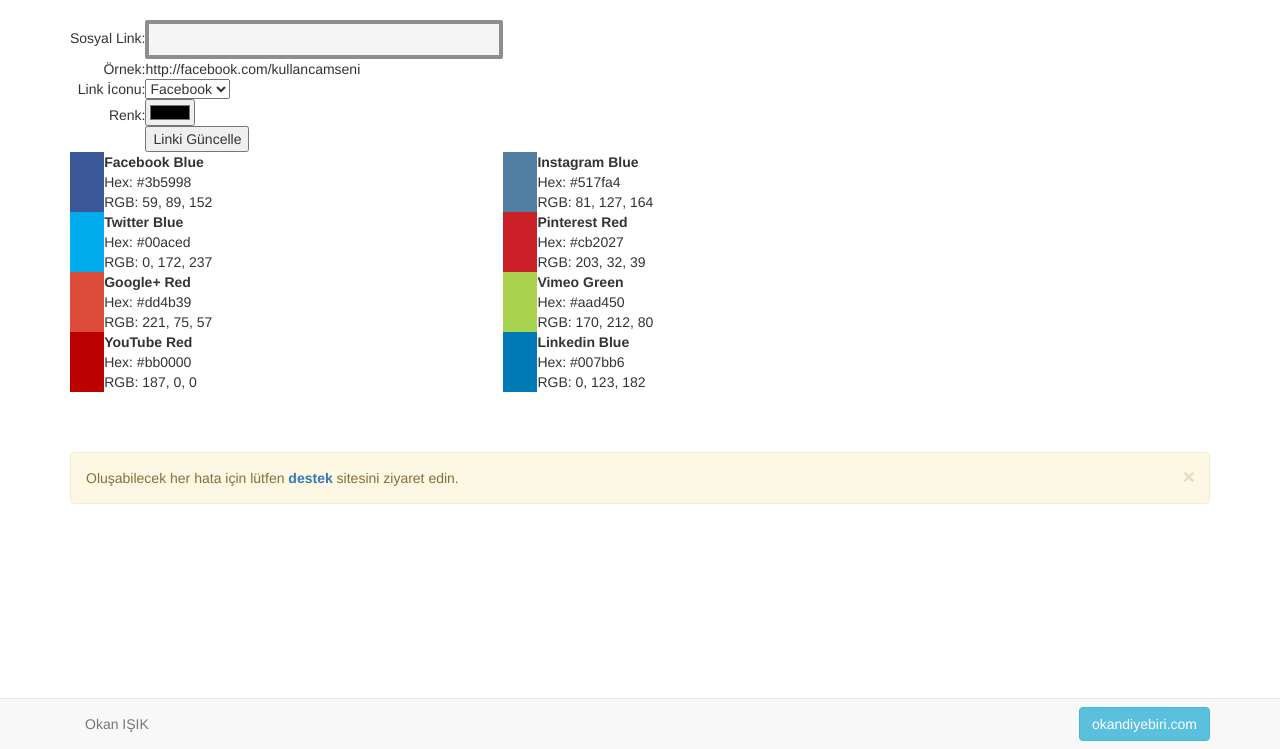
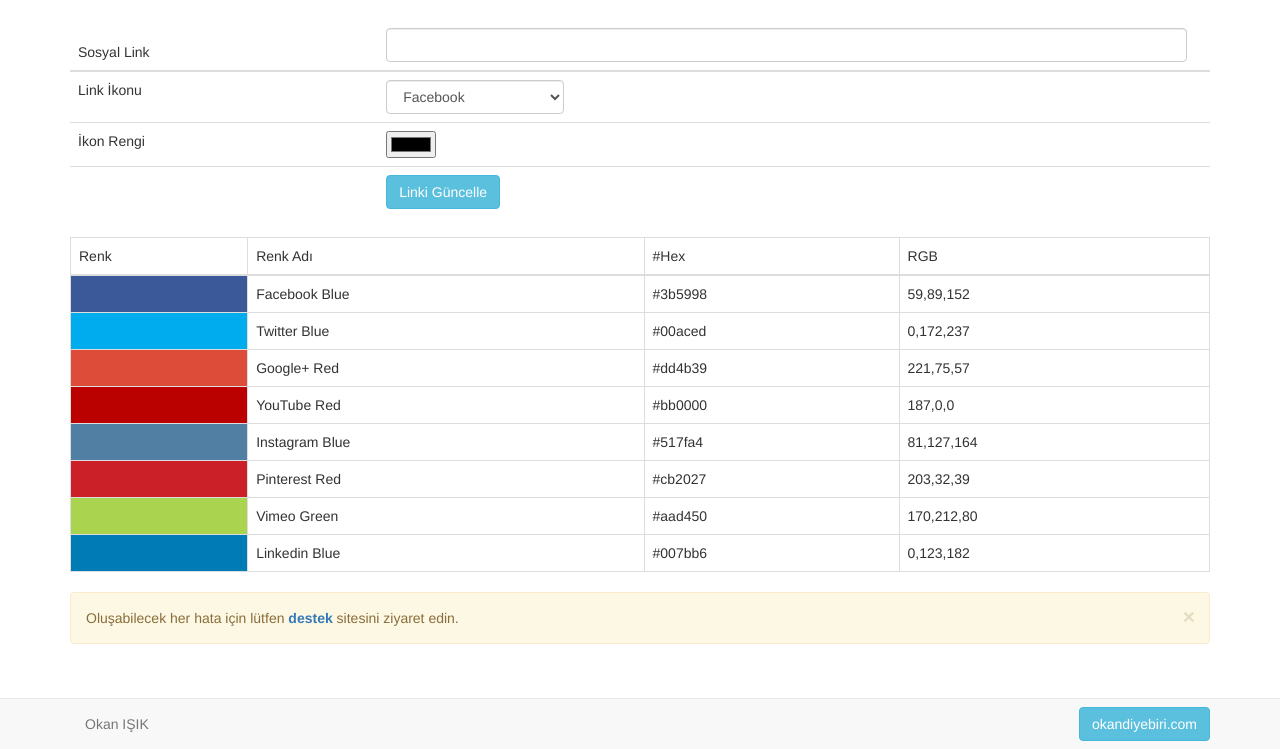
Before and after one commit to 0kan87/admin-panelli-kisisel-portfolyo, a PHP site: page /yonetim/sosyal-duzenle.php in a window 1280 px wide. Shown: the part 51-800 px from the top of the page. Run offline with PHP 8.4, Linux system fonts and the light colour scheme; the visitor is signed in with stand-in values (Sample User, id 1); data comes from the database, SQL or seed files in the repository; some libraries are stand-ins or nearby versions.

Commit message:
Responsive İyileştirme

```diff
--- a/yonetim/sosyal-duzenle.php
+++ b/yonetim/sosyal-duzenle.php
@@ -5,14 +5,12 @@ if (!isset($_SESSION)) {
   session_start();
 }
 
-// ** Logout the current user. **
 $logoutAction = $_SERVER['PHP_SELF']."?doLogout=true";
 if ((isset($_SERVER['QUERY_STRING'])) && ($_SERVER['QUERY_STRING'] != "")){
   $logoutAction .="&". htmlentities($_SERVER['QUERY_STRING']);
 }
 
 if ((isset($_GET['doLogout'])) &&($_GET['doLogout']=="true")){
-  //to fully log out a visitor we need to clear the session varialbles
   $_SESSION['MM_Username'] = NULL;
   $_SESSION['MM_UserGroup'] = NULL;
   $_SESSION['PrevUrl'] = NULL;
@@ -34,22 +32,15 @@ if (!isset($_SESSION)) {
 $MM_authorizedUsers = "";
 $MM_donotCheckaccess = "true";
 
-// *** Restrict Access To Page: Grant or deny access to this page
 function isAuthorized($strUsers, $strGroups, $UserName, $UserGroup) {
-  // For security, start by assuming the visitor is NOT authorized.
   $isValid = False;
 
-  // When a visitor has logged into this site, the Session variable MM_Username set equal to their username.
-  // Therefore, we know that a user is NOT logged in if that Session variable is blank.
   if (!empty($UserName)) {
-    // Besides being logged in, you may restrict access to only certain users based on an ID established when they login.
-    // Parse the strings into arrays.
     $arrUsers = Explode(",", $strUsers);
     $arrGroups = Explode(",", $strGroups);
     if (in_array($UserName, $arrUsers)) {
       $isValid = true;
     }
-    // Or, you may restrict access to only certain users based on their username.
     if (in_array($UserGroup, $arrGroups)) {
       $isValid = true;
     }
@@ -139,17 +130,13 @@ $row_sosyalduzenle = mysql_fetch_assoc($sosyalduzenle);
 $totalRows_sosyalduzenle = mysql_num_rows($sosyalduzenle);
 ?>
 <!DOCTYPE html PUBLIC "-//W3C//DTD XHTML 1.0 Transitional//EN" "http://www.w3.org/TR/xhtml1/DTD/xhtml1-transitional.dtd">
-<html xmlns="http://www.w3.org/1999/xhtml"><!-- InstanceBegin template="/Templates/panel.dwt.php" codeOutsideHTMLIsLocked="false" -->
+<html xmlns="http://www.w3.org/1999/xhtml">
 <head>
 <meta http-equiv="Content-Type" content="text/html; charset=utf-8" />
-<!-- InstanceBeginEditable name="doctitle" -->
 <title>Yönetim Paneli</title>
-<!-- InstanceEndEditable -->
 <link href="../SpryAssets/SpryMenuBarVertical.css" rel="stylesheet" type="text/css" />
 <link rel="stylesheet" href="../css/style.css">
 <link rel="stylesheet" href="../css/bootstrap.min.css">
-<!-- InstanceBeginEditable name="head" -->
-<!-- InstanceEndEditable -->
 </head>
 <body>
 	<div class="navbar navbar-inverse navbar-static-top">
@@ -178,93 +165,127 @@ $totalRows_sosyalduzenle = mysql_num_rows($sosyalduzenle);
 		</div>
 	</div>
     <div class="container">
-<!-- InstanceBeginEditable name="EditRegion1" -->
     	<form action="<?php echo $editFormAction; ?>" method="post" name="form1" id="form1">
-      <table>
-        <tr valign="baseline">
-          <td nowrap="nowrap" align="right">Sosyal Link:</td>
-          <td><input type="text" name="link" value="<?php echo htmlentities($row_sosyalduzenle['link'], ENT_COMPAT, 'utf-8'); ?>" size="45" /></td>
+			<table class="table table-responsive">
+				<thead>
+					<tr>
+						<th>
+							Sosyal Link
+						</th>
+						<th>
+						<div class="col-md-12">
+							<input type="url" class="form-control" name="link" value="<?php echo htmlentities($row_sosyalduzenle['link'], ENT_COMPAT, 'utf-8'); ?>"/>
+						</div>
+						</th>
 					</tr>
-        <tr valign="baseline">
-          <td nowrap="nowrap" align="right">Örnek:</td>
-          <td>http://facebook.com/kullancamseni</td>
-        </tr>
-        <tr valign="baseline">
-          <td nowrap="nowrap" align="right">Link İconu:</td>
-          <td><select name="icontur">
-            <option value="0" <?php if (!(strcmp(0, htmlentities($row_sosyalduzenle['icontur'], ENT_COMPAT, 'utf-8')))) {echo "SELECTED";} ?>>Facebook</option>
-            <option value="1" <?php if (!(strcmp(1, htmlentities($row_sosyalduzenle['icontur'], ENT_COMPAT, 'utf-8')))) {echo "SELECTED";} ?>>Twitter</option>
-            <option value="2" <?php if (!(strcmp(2, htmlentities($row_sosyalduzenle['icontur'], ENT_COMPAT, 'utf-8')))) {echo "SELECTED";} ?>>Google+</option>
-            <option value="5" <?php if (!(strcmp(5, htmlentities($row_sosyalduzenle['icontur'], ENT_COMPAT, 'utf-8')))) {echo "SELECTED";} ?>>Pinterest</option>
-            <option value="6" <?php if (!(strcmp(6, htmlentities($row_sosyalduzenle['icontur'], ENT_COMPAT, 'utf-8')))) {echo "SELECTED";} ?>>Vimeo</option>
-            <option value="7" <?php if (!(strcmp(7, htmlentities($row_sosyalduzenle['icontur'], ENT_COMPAT, 'utf-8')))) {echo "SELECTED";} ?>>Youtube</option>
-            <option value="l" <?php if (!(strcmp(l, htmlentities($row_sosyalduzenle['icontur'], ENT_COMPAT, 'utf-8')))) {echo "SELECTED";} ?>>Skype</option>
-            <option value="p" <?php if (!(strcmp(p, htmlentities($row_sosyalduzenle['icontur'], ENT_COMPAT, 'utf-8')))) {echo "SELECTED";} ?>>İnstagram</option>
-            <option value="4" <?php if (!(strcmp(4, htmlentities($row_sosyalduzenle['icontur'], ENT_COMPAT, 'utf-8')))) {echo "SELECTED";} ?>>Linkedin</option>
-            </select></td>
-        </tr>
-        <tr valign="baseline">
-          <td nowrap="nowrap" align="right">Renk:</td>
-          <td><input type="color" name="renk" value="<?php echo htmlentities($row_sosyalduzenle['renk'], ENT_COMPAT, 'utf-8'); ?>" size="32" /></td>
-        </tr>
-        <tr valign="baseline">
-          <td nowrap="nowrap" align="right">&nbsp;</td>
-          <td><input type="submit" value="Linki Güncelle" /></td>
-        </tr>
-      </table>
-      <table width="100%">
+				</thead>
 				<tbody>
 					<tr>
-            <td width="3%" bgcolor="#3B5998">&nbsp;</td>
-            <td width="35%"><strong>Facebook Blue</strong><br />
-              Hex: #3b5998<br />
-              RGB: 59, 89, 152</td>
-            <td width="3%" bgcolor="#517FA4">&nbsp;</td>
-            <td width="59%"><strong>Instagram Blue</strong><br />
-Hex: #517fa4<br />
-RGB: 81, 127, 164<br /></td>
+						<td>
+							Link İkonu
+						</td>
+						<td>
+							<div class="col-md-3">
+								<select name="icontur" class="form-control">
+					            <option value="0" <?php if (!@(strcmp(0, htmlentities($row_sosyalduzenle['icontur'], ENT_COMPAT, 'utf-8')))) {echo "SELECTED";} ?>>Facebook</option>
+					            <option value="1" <?php if (!@(strcmp(1, htmlentities($row_sosyalduzenle['icontur'], ENT_COMPAT, 'utf-8')))) {echo "SELECTED";} ?>>Twitter</option>
+					            <option value="2" <?php if (!@(strcmp(2, htmlentities($row_sosyalduzenle['icontur'], ENT_COMPAT, 'utf-8')))) {echo "SELECTED";} ?>>Google+</option>
+					            <option value="5" <?php if (!@(strcmp(5, htmlentities($row_sosyalduzenle['icontur'], ENT_COMPAT, 'utf-8')))) {echo "SELECTED";} ?>>Pinterest</option>
+					            <option value="6" <?php if (!@(strcmp(6, htmlentities($row_sosyalduzenle['icontur'], ENT_COMPAT, 'utf-8')))) {echo "SELECTED";} ?>>Vimeo</option>
+					            <option value="7" <?php if (!@(strcmp(7, htmlentities($row_sosyalduzenle['icontur'], ENT_COMPAT, 'utf-8')))) {echo "SELECTED";} ?>>Youtube</option>
+					            <option value="l" <?php if (!@(strcmp(l, htmlentities($row_sosyalduzenle['icontur'], ENT_COMPAT, 'utf-8')))) {echo "SELECTED";} ?>>Skype</option>
+					            <option value="p" <?php if (!@(strcmp(p, htmlentities($row_sosyalduzenle['icontur'], ENT_COMPAT, 'utf-8')))) {echo "SELECTED";} ?>>İnstagram</option>
+					            <option value="4" <?php if (!@(strcmp(4, htmlentities($row_sosyalduzenle['icontur'], ENT_COMPAT, 'utf-8')))) {echo "SELECTED";} ?>>Linkedin</option>
+					            </select>
+					           </div>
+						</td>
 					</tr>
 					<tr>
-            <td bgcolor="#00ACED">&nbsp;</td>
-            <td><strong>Twitter Blue</strong><br />
-              Hex: #00aced<br />
-              RGB: 0, 172, 237</td>
-            <td bgcolor="#CB2027">&nbsp;</td>
-            <td><strong>Pinterest Red</strong><br />
-Hex: #cb2027<br />
-RGB: 203, 32, 39<br /></td>
+						<td>
+							İkon Rengi
+						</td>
+						<td>
+						<div class="col-md-6">
+							<input type="color" name="renk" value="<?php echo htmlentities($row_sosyalduzenle['renk'], ENT_COMPAT, 'utf-8'); ?>"/>
+						</div>
+						</td>
 					</tr>
 					<tr>
-            <td bgcolor="#DD4B39">&nbsp;</td>
-            <td><strong>Google+ Red</strong><br />
-              Hex: #dd4b39<br />
-              RGB: 221, 75, 57</td>
-            <td bgcolor="#AAD450">&nbsp;</td>
-            <td><strong>Vimeo Green</strong><br />
-Hex: #aad450<br />
-RGB: 170, 212, 80</td>
-          </tr>
-          <tr>
-            <td bgcolor="#BB0000">&nbsp;</td>
-            <td><strong>YouTube Red</strong><br />
-              Hex: #bb0000<br />
-              RGB: 187, 0, 0</td>
-            <td bgcolor="#007BB6">&nbsp;</td>
-            <td><strong>Linkedin Blue</strong><br />
-              Hex: #007bb6<br />
-              RGB: 0, 123, 182</td>
+						<td>
+
+						</td>
+						<td>
+						<div class="col-md-6">
+							<input type="submit" class="btn btn-info" value="Linki Güncelle" />
+						</div>
+						</td>
 					</tr>
 				</tbody>
 			</table>
-      <p>&nbsp;</p>
-      <p>
 	        <input type="hidden" name="MM_update" value="form1" />
 	        <input type="hidden" name="id" value="<?php echo $row_sosyalduzenle['id']; ?>" />
-      </p>
 	    </form>
-    <p>&nbsp;</p>
-    <!-- InstanceEndEditable -->
 
+		<table class="table table-bordered table-hover">
+		  <thead>
+		    <tr>
+		      <th>Renk</th>
+		      <th>Renk Adı</th>
+		      <th>#Hex</th>
+		      <th>RGB</th>
+		    </tr>
+		  </thead>
+		  <tbody>
+		    <tr>
+		      <th scope="row" bgcolor="#3b5998"></th>
+		      <td>Facebook Blue</td>
+		      <td>#3b5998</td>
+		      <td>59,89,152</td>
+		    </tr>
+		    <tr>
+		      <th scope="row" bgcolor="#00aced"></th>
+		      <td>Twitter Blue</td>
+		      <td>#00aced</td>
+		      <td>0,172,237</td>
+		    </tr>
+		    <tr>
+		      <th scope="row" bgcolor="#dd4b39"></th>
+		      <td>Google+ Red</td>
+		      <td>#dd4b39</td>
+		      <td>221,75,57</td>
+		    </tr>
+		    <tr>
+		      <th scope="row" bgcolor="#bb0000"></th>
+		      <td>YouTube Red</td>
+		      <td>#bb0000</td>
+		      <td>187,0,0</td>
+		    </tr>
+		    <tr>
+		      <th scope="row" bgcolor="#517fa4"></th>
+		      <td>Instagram Blue</td>
+		      <td>#517fa4</td>
+		      <td>81,127,164</td>
+		    </tr>
+		    <tr>
+		      <th scope="row" bgcolor="#cb2027"></th>
+		      <td>Pinterest Red</td>
+		      <td>#cb2027</td>
+		      <td>203,32,39</td>
+		    </tr>
+		    <tr>
+		      <th scope="row" bgcolor="#aad450"></th>
+		      <td>Vimeo Green</td>
+		      <td>#aad450</td>
+		      <td>170,212,80</td>
+		    </tr>
+		    <tr>
+		      <th scope="row" bgcolor="#007bb6"></th>
+		      <td>Linkedin Blue</td>
+		      <td>#007bb6</td>
+		      <td>0,123,182</td>
+		    </tr>
+		  </tbody>
+		</table>
     </div>
     <div class="container">
            <div class="alert alert-warning alert-dismissible" role="alert">
```
Lines whose indentation alone changed are shown as unchanged.
